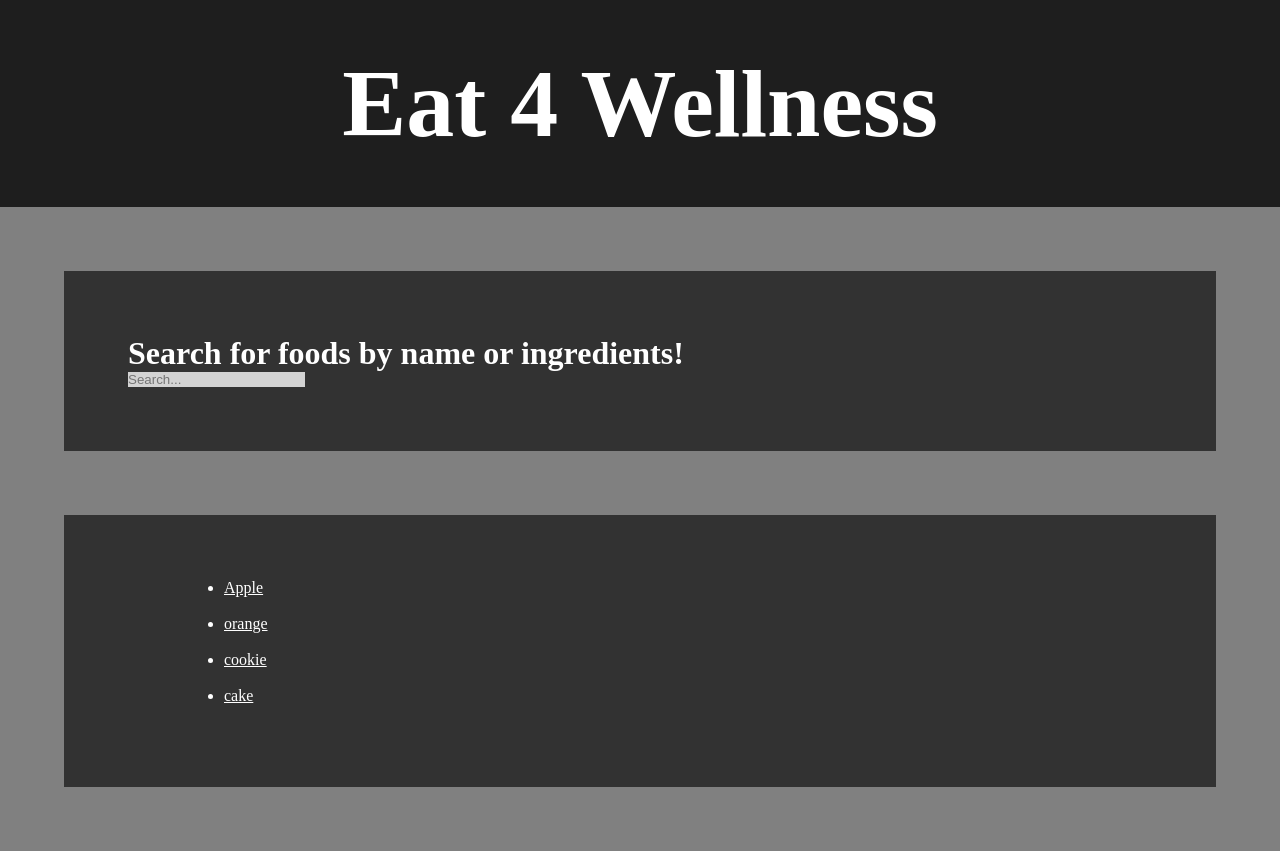
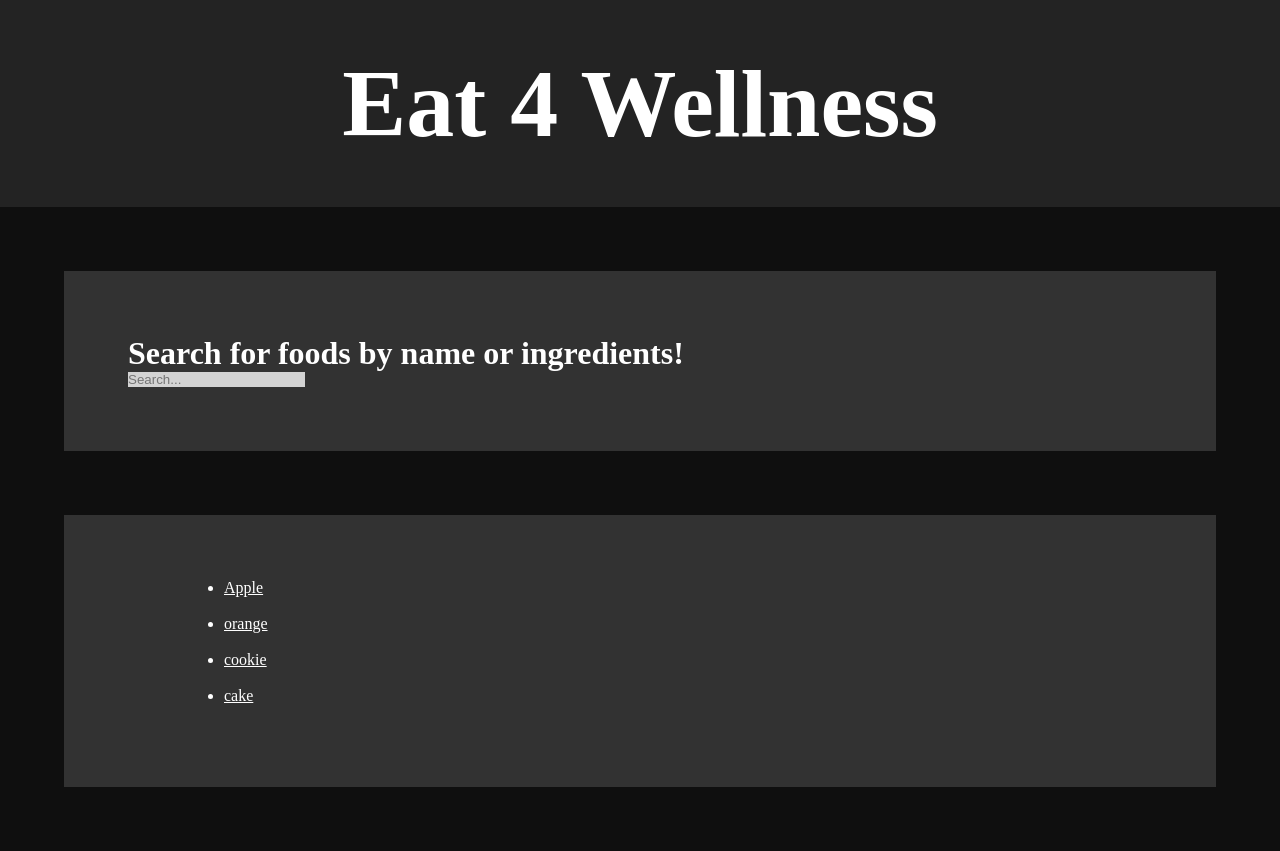
Before and after one commit to GittyDawg/Health4Wellness, a Django app: page / in a window 1280 px wide. Run offline with Django 3.2, Linux system fonts and the light colour scheme; data comes from the database, SQL or seed files in the repository.

Commit message:
tweaked colors

```diff
--- a/Health4Wellness/food/templates/food/index.html
+++ b/Health4Wellness/food/templates/food/index.html
@@ -7,7 +7,7 @@
                 border:0;
             }
             body {
-                background-color: gray;
+                background-color: rgb(15,15,15);
                 color: black;
             }
             a{
@@ -34,7 +34,7 @@
     </head>
     <body>
         <div id=banner style="text-align:center;
-        font-size: 3em;color:white;background-color:rgb(30,30,30);
+        font-size: 3em;color:white;background-color:rgb(35,35,35);
         padding:.5in;margin: 0;border:0;">
             <h1>Eat 4 Wellness</h1>
         </div>
```
